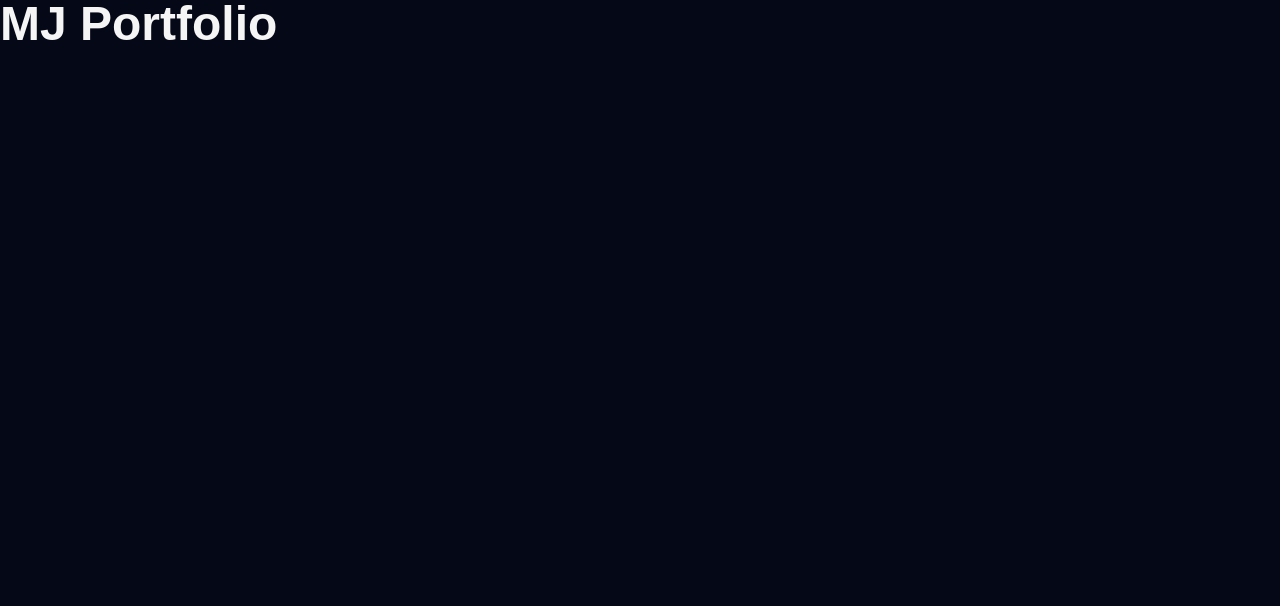
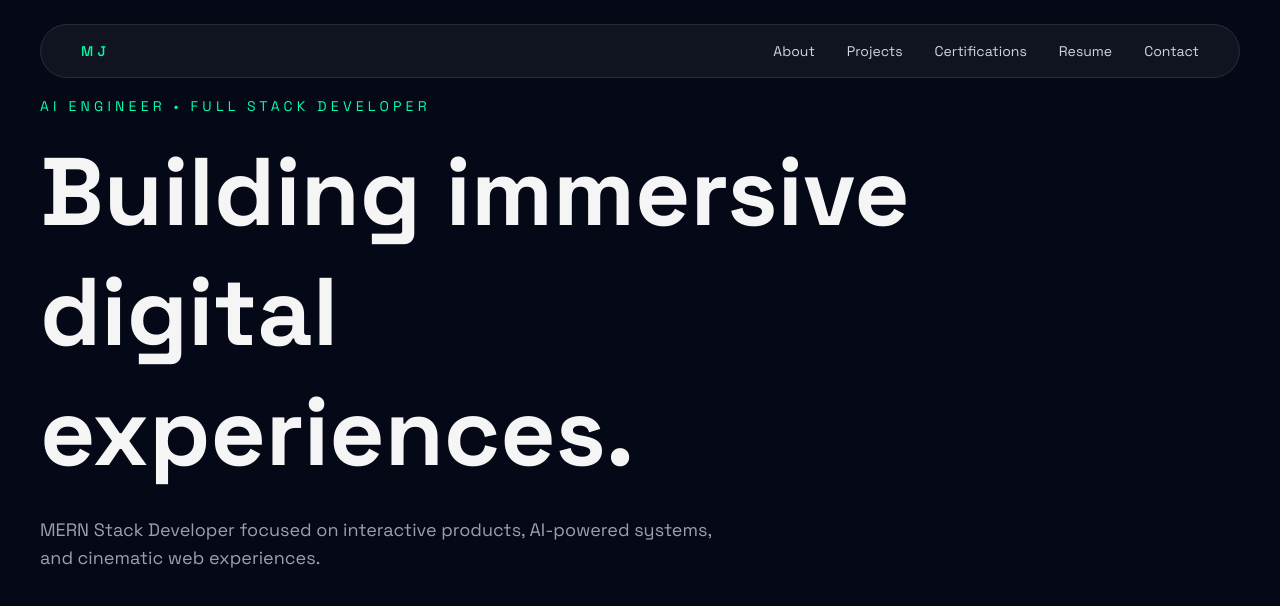
Before and after one commit to meet-jain14/mj-portfolio, a Next.js app: page / in a window 1280 px wide. Shown: the top 606 px of the page. Built offline with nearby package versions, Linux system fonts and the light colour scheme.

Commit message:
Build portfolio foundation and navbar layout

```diff
--- a/src/app/globals.css
+++ b/src/app/globals.css
@@ -1,5 +1,6 @@
 @import "tailwindcss";
 
+@layer base {
   :root {
     --background: #050816;
     --foreground: #f5f5f5;
@@ -18,13 +19,19 @@
 
   html {
     scroll-behavior: smooth;
+    /* Reserve scrollbar width so layout does not look shifted when a scrollbar appears. */
+    scrollbar-gutter: stable;
   }
 
   body {
     background: var(--background);
     color: var(--foreground);
 
-  font-family: Arial, Helvetica, sans-serif;
+    font-family: var(--font-space-grotesk);
 
     overflow-x: hidden;
+
+    text-rendering: optimizeLegibility;
+    -webkit-font-smoothing: antialiased;
   }
+}
--- a/src/app/layout.tsx
+++ b/src/app/layout.tsx
@@ -1,20 +1,16 @@
 import type { Metadata } from "next";
-import { Geist, Geist_Mono } from "next/font/google";
+import { Space_Grotesk } from "next/font/google";
 import "./globals.css";
+import SmoothScrollProvider from "../components/SmoothScrollProvider";
 
-const geistSans = Geist({
-  variable: "--font-geist-sans",
+const spaceGrotesk = Space_Grotesk({
   subsets: ["latin"],
-});
-
-const geistMono = Geist_Mono({
-  variable: "--font-geist-mono",
-  subsets: ["latin"],
+  variable: "--font-space-grotesk",
 });
 
 export const metadata: Metadata = {
-  title: "Create Next App",
-  description: "Generated by create next app",
+  title: "MJ Portfolio",
+  description: "Interactive AI Engineer Portfolio",
 };
 
 export default function RootLayout({
@@ -23,11 +19,12 @@ export default function RootLayout({
   children: React.ReactNode;
 }>) {
   return (
-    <html
-      lang="en"
-      className={`${geistSans.variable} ${geistMono.variable} h-full antialiased`}
-    >
-      <body className="min-h-full flex flex-col">{children}</body>
+    <html lang="en">
+      <body className={spaceGrotesk.variable}>
+        <SmoothScrollProvider>
+          {children}
+        </SmoothScrollProvider>
+      </body>
     </html>
   );
 }
--- a/src/app/page.tsx
+++ b/src/app/page.tsx
@@ -1,12 +1,28 @@
-import Container from "@/components/Container";
+import Container from "../components/Container";
+import Navbar from "../components/Navbar";
 
 export default function Home() {
   return (
     <main className="min-h-screen">
+      <Navbar />
       <Container>
-        <h1 className="text-5xl font-bold pt-20">
-          MJ Portfolio
-        </h1>
+        <section className="flex min-h-screen items-center pt-24">
+          <div>
+            <p className="mb-4 text-sm uppercase tracking-[0.3em] text-[#00ffae]">
+              AI ENGINEER • FULL STACK DEVELOPER
+            </p>
+
+            <h1 className="max-w-4xl text-6xl font-bold leading-tight md:text-8xl">
+              Building immersive digital experiences.
+            </h1>
+
+            <p className="mt-6 max-w-2xl text-lg text-gray-400">
+              MERN Stack Developer focused on interactive products,
+              AI-powered systems, and cinematic web experiences.
+            </p>
+            <div className="h-[200vh]" />
+          </div>
+        </section>
       </Container>
     </main>
   );
--- a/src/components/Container.tsx
+++ b/src/components/Container.tsx
@@ -4,7 +4,7 @@ type Props = {
 
 export default function Container({ children }: Props) {
   return (
-      <div className="w-full max-w-7xl mx-auto px-6 md:px-10">
+    <div className="mx-auto w-full max-w-[1400px] px-5 sm:px-6 md:px-8 lg:px-10">
       {children}
     </div>
   );
--- /dev/null
+++ b/src/components/Navbar.tsx
@@ -0,0 +1,36 @@
+import Container from "./Container";
+
+const navItems = [
+  "About",
+  "Projects",
+  "Certifications",
+  "Resume",
+  "Contact",
+];
+
+export default function Navbar() {
+  return (
+    <header className="fixed left-0 top-0 z-50 w-full">
+      <Container>
+        <nav className="mt-6 flex items-center justify-between rounded-full border border-white/10 bg-white/5 px-8 md:px-10 py-4 backdrop-blur-md">
+          <div>
+            <h1 className="text-sm font-medium tracking-[0.3em] text-[#00ffae]">
+              MJ
+            </h1>
+          </div>
+
+          <ul className="hidden gap-8 md:flex">
+            {navItems.map((item) => (
+              <li
+                key={item}
+                className="cursor-pointer text-sm text-gray-300 transition-colors duration-300 hover:text-white"
+              >
+                {item}
+              </li>
+            ))}
+          </ul>
+        </nav>
+      </Container>
+    </header>
+  );
+}
--- /dev/null
+++ b/src/components/SmoothScrollProvider.tsx
@@ -0,0 +1,33 @@
+"use client";
+
+import Lenis from "lenis";
+import { useEffect } from "react";
+
+type Props = {
+  children: React.ReactNode;
+};
+
+export default function SmoothScrollProvider({
+  children,
+}: Props) {
+  useEffect(() => {
+    const lenis = new Lenis({
+      duration: 1.2,
+      smoothWheel: true,
+    });
+
+    function raf(time: number) {
+      lenis.raf(time);
+
+      requestAnimationFrame(raf);
+    }
+
+    requestAnimationFrame(raf);
+
+    return () => {
+      lenis.destroy();
+    };
+  }, []);
+
+  return <>{children}</>;
+}
```
Lines whose indentation alone changed are shown as unchanged.
